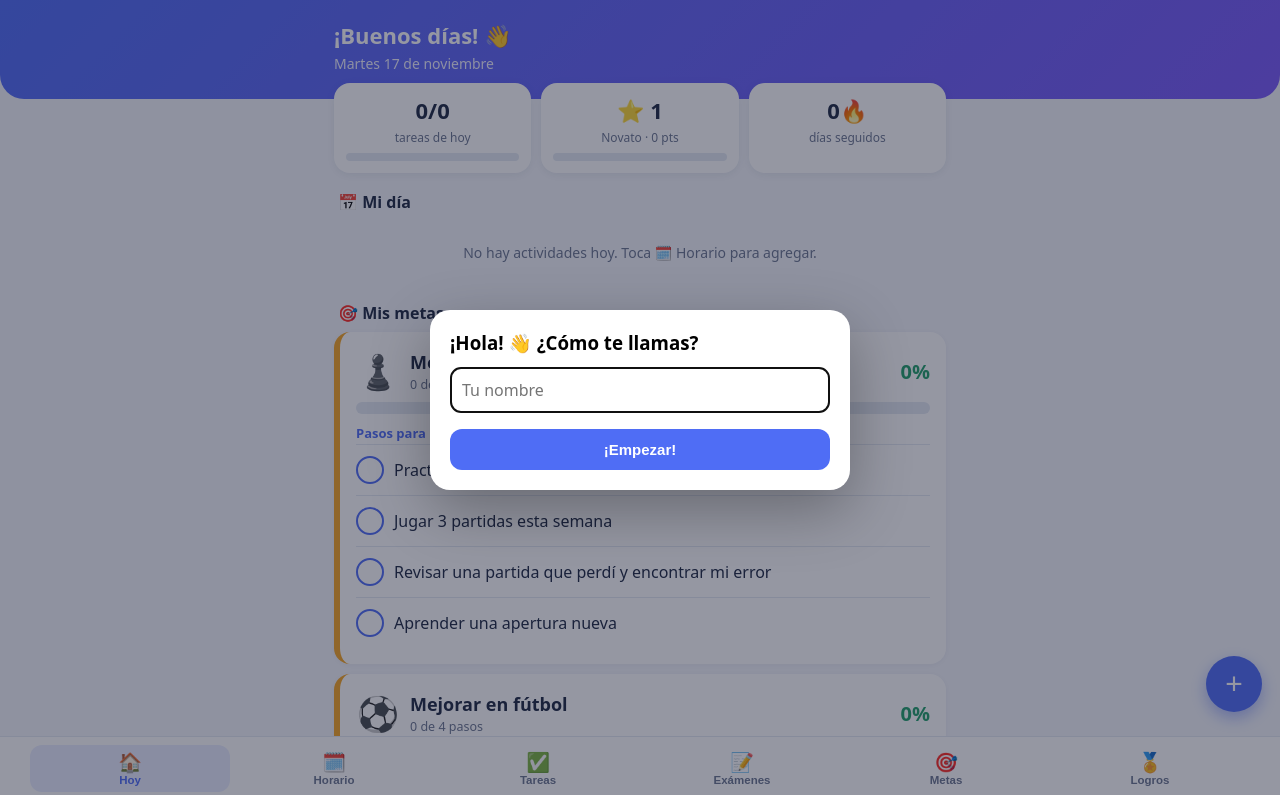
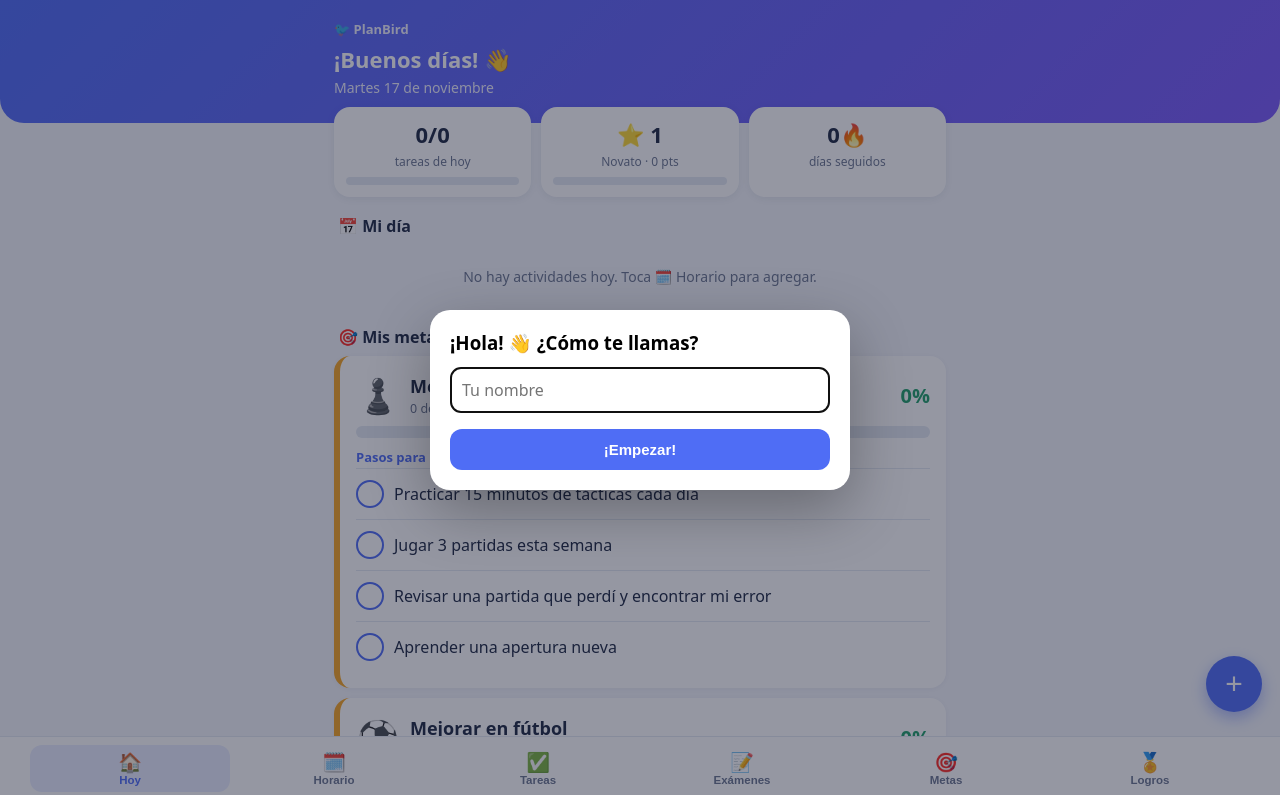
Before and after one commit to danniclaw-svg/planbird, a plain HTML site: page index.html in a window 1280 px wide. Shown: the top 795 px of the page. Drawn offline with Linux system fonts and the light colour scheme.

Commit message:
Renombra la app a PlanBird
Co-Authored-By: Claude Sonnet 5.5 <noreply@anthropic.com>
Claude-Session: https://claude.ai/code/session_013XSXxya984R9cL9kvXFmTG

```diff
--- a/index.html
+++ b/index.html
@@ -3,7 +3,8 @@
 <head>
 <meta charset="utf-8">
 <meta name="viewport" content="width=device-width, initial-scale=1">
-<title>Mi Agenda</title>
+<title>PlanBird 🐦</title>
+<meta name="apple-mobile-web-app-title" content="PlanBird">
 <style>
 :root{--bg:#f4f6fb;--card:#fff;--ink:#1f2a44;--mute:#6b7690;--line:#e3e8f2;--pri:#4f6df5;--pri2:#e8ecff;--ok:#22a06b;--warn:#f5a524;--bad:#e5484d;--r:16px}
 *{box-sizing:border-box;-webkit-tap-highlight-color:transparent}
@@ -117,6 +118,7 @@ textarea{width:100%;padding:11px;border:1px solid var(--line);border-radius:10px
 </head>
 <body>
 <header><div class="wrap">
+  <div style="font-size:13px;font-weight:700;opacity:.9;margin-bottom:6px">🐦 PlanBird</div>
   <h1 id="hi">¡Hola! 👋</h1>
   <p id="fecha"></p>
 </div></header>
```
